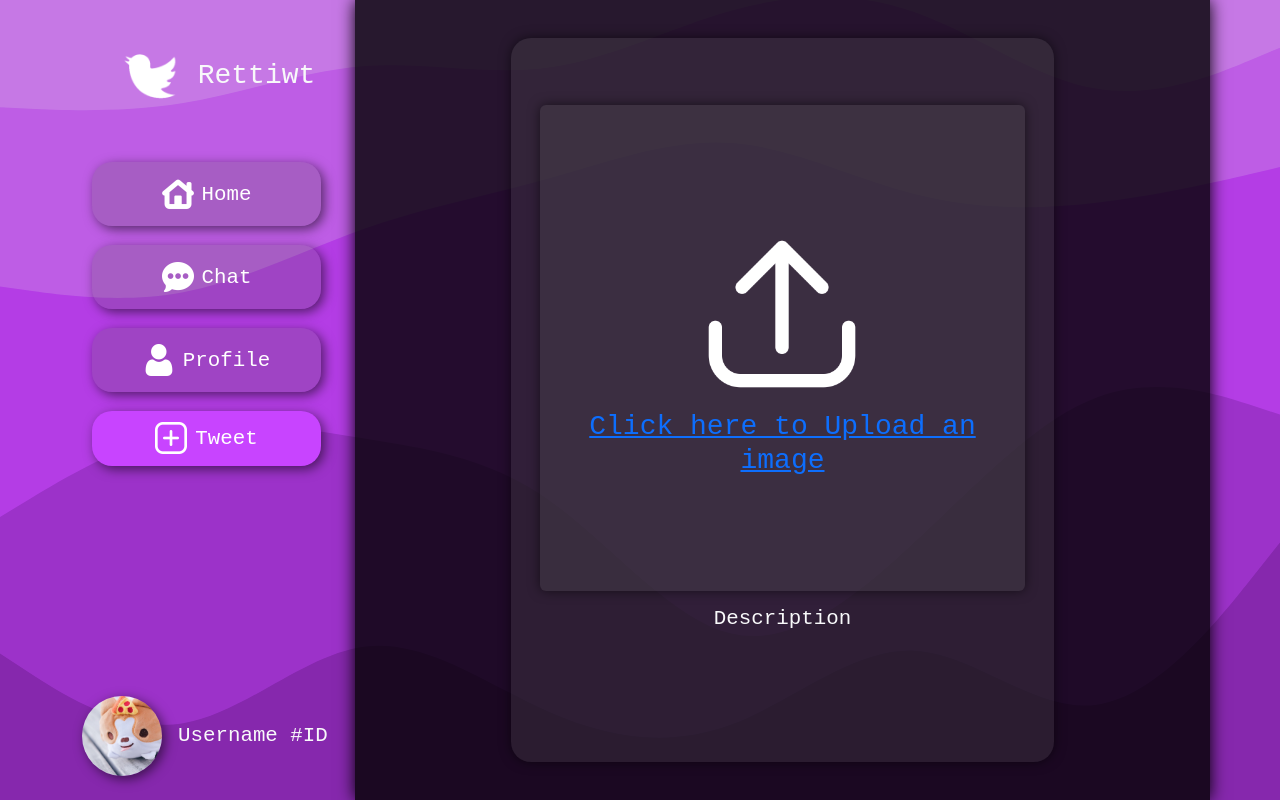
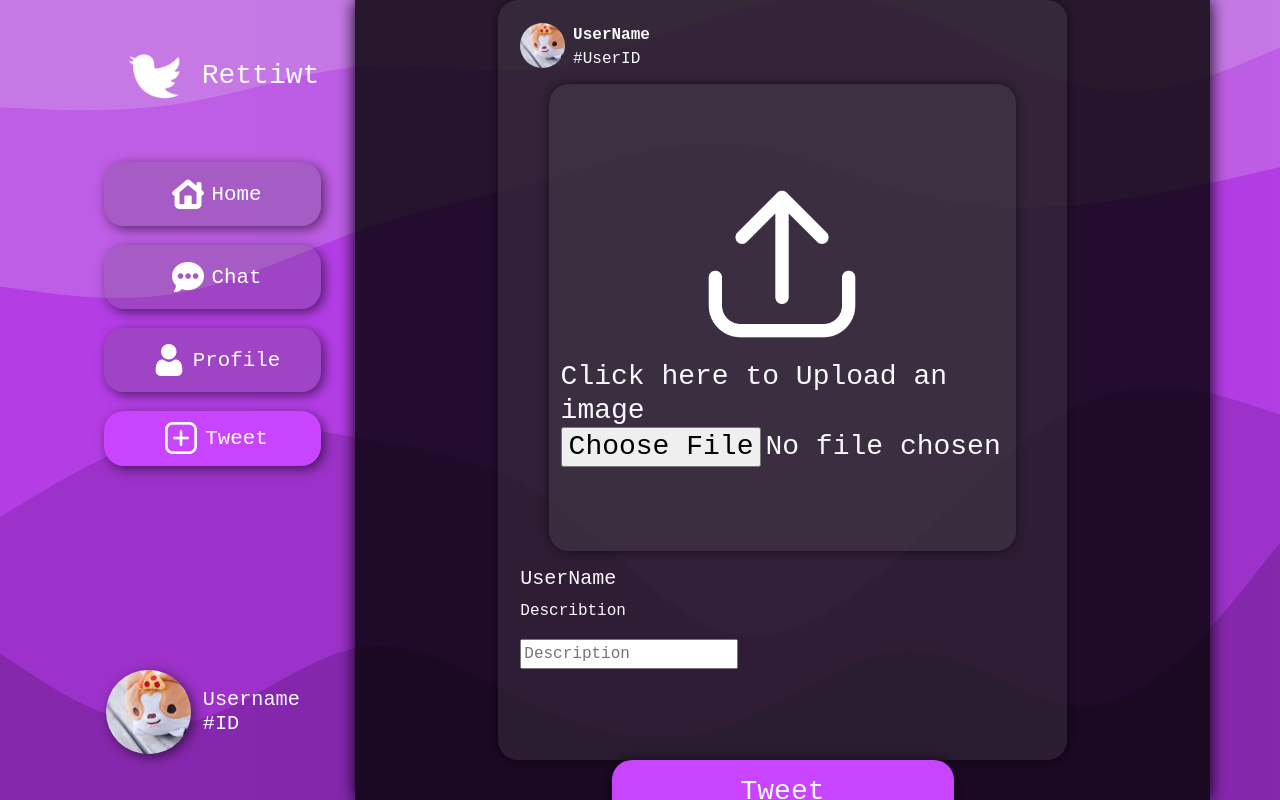
Before and after one commit to Argonaut790/CSCI3100-Project, a React (Create React App) app in the folder frontend/: page /tweet in a window 1280 px wide. Built offline with nearby package versions, Linux system fonts and the light colour scheme.

Commit message:
modify some responsive css layout, still working on post system backend

```diff
--- a/frontend/src/App.js
+++ b/frontend/src/App.js
@@ -14,7 +14,7 @@ const images = ImportAll(
 const TopLeft = () => {
   return (
     <div
-      className="row h3 head d-flex align-items-center justify-content-center"
+      className="row h3 head d-flex flex-row align-items-center justify-content-center"
       id="top-left"
     >
       <img
@@ -23,21 +23,28 @@ const TopLeft = () => {
         id="icon"
         alt="icon"
       />
-      Rettiwt
+      <div id="rettiwt">Rettiwt</div>
     </div>
   );
 };
 
 const User = () => {
   return (
-    <div className="row h4 d-flex align-items-md-center" id="user">
-      <img
-        src={images["user_avatar.jpg"]}
-        className="float-start"
-        id="avatar"
-        alt="avatar"
-      />
-      Username #ID
+    <div className="row h4 m-0 d-flex flex-row align-items-md-center" id="user">
+      <div className="col-md-5 h-100 d-flex align-items-center justify-content-center">
+        <img
+          src={images["user_avatar.jpg"]}
+          className="float-start img-fluid"
+          id="avatar"
+          alt="avatar"
+        />
+      </div>
+      <div className="col-md-7 h-100 d-flex align-items-center">
+        <div className="row d-flex flex-column" id="user-info">
+          <div className="col-md-12 p-0">Username</div>
+          <div className="col-md-12 p-0">#ID</div>
+        </div>
+      </div>
     </div>
   );
 };
@@ -59,7 +66,7 @@ function App() {
         {user ? (
           <Link
             to={`/${id}`}
-            className={`nav-link mask delay-${delay}`}
+            className={`nav-link text-center mask delay-${delay}`}
             style={{ cursor: "pointer" }}
             id={`${id}`}
             ref={navLinkRef}
@@ -69,7 +76,7 @@ function App() {
               className="mr-1 white-img"
               alt={`${id} icon`}
             />
-            {text}
+            <span className="d-none d-md-inline">{text}</span>
           </Link>
         ) : (
           <Link
@@ -84,7 +91,7 @@ function App() {
               className="mr-1 white-img"
               alt={`${id} icon`}
             />
-            {text}
+            <span className="d-none d-md-inline">{text}</span>
           </Link>
         )}
       </li>
@@ -118,8 +125,8 @@ function App() {
           <div className="col-md-3 vh-100" id="nav">
             <div className="container-fluid" id="lhs">
               <TopLeft />
-              <div className="row d-flex" id="nav">
-                <nav className="h4 nav flex-column">
+              <div className="row d-flex m-0" id="nav">
+                <nav className="h4 nav flex-column p-0">
                   <NavItem text="Home" id="home" imgsrc="home" delay="1" />
                   <NavItem text="Chat" id="chat" imgsrc="chat" delay="2" />
                   <NavItem
--- a/frontend/src/components/Profile.js
+++ b/frontend/src/components/Profile.js
@@ -1,11 +1,20 @@
 // import { Component } from "react";
 // import axios from "axios";
 
+import ProfileContent from "./ProfileContent";
+import Search from "./Search";
+
+//function needs to be Capital Letter in the first
 const Profile = () => {
   return (
     <>
-      <div className="col-md" id="content">
-        <div className="container-fluid p-0 h-100">Profile</div>
+      <div className="col-md-6" id="content">
+        <ProfileContent />
+      </div>
+      <div className="col-md-3 vh-100" id="explore">
+        <div className="container-fluid p-0" id="rhs">
+          <Search />
+        </div>
       </div>
     </>
   );
--- /dev/null
+++ b/frontend/src/components/ProfileContent.js
@@ -0,0 +1,39 @@
+import Post from "./Post";
+//function needs to be Capital Letter in the first
+
+const ProfileContent = () => {
+  return (
+    <>
+      <TopMid />
+      <Content />
+    </>
+  );
+};
+
+const TopMid = () => {
+  return (
+    <div className="container-fluid top-p-1" id="top-mid">
+      <div className="row">
+        <div className="h3 head d-flex">💩 Profile</div>
+      </div>
+    </div>
+  );
+};
+
+const Content = () => {
+  return (
+    <div className="container-fluid p-0" id="mid-center">
+      <div className="row d-flex justify-content-center" id="post-list">
+        <Post />
+        <Post />
+        <Post />
+        <Post />
+        <Post />
+        <Post />
+        <Post />
+      </div>
+    </div>
+  );
+};
+
+export default ProfileContent;
--- a/frontend/src/components/Tweet.js
+++ b/frontend/src/components/Tweet.js
@@ -7,41 +7,96 @@ const images = ImportAll(
   require.context("../images", false, /\.(png|jpe?g|svg)$/)
 );
 
+const UserID = () => {
+  return (
+    <div className="post-user-info">
+      <img
+        src={images["user_avatar.jpg"]}
+        className="float-start post-user-avatar"
+        alt="user-avatar"
+      />
+      <div className="d-flex align-items-md-center h-100 m-0 post-user-id">
+        <div class="fw-bold">UserName</div>
+        <div>#UserID</div>
+      </div>
+    </div>
+  );
+};
+
+// const PostDescription = () => {
+//   return (
+//     <div id="post-describtion">
+//       <h5>UserName</h5>
+//       <p>Describtion</p>
+//       <input
+//         type="text"
+//         name="desc"
+//         placeholder="Description"
+//         value={this.state.desc}
+//         onChange={(e) => this.setState({ desc: e.target.value })}
+//       />
+//     </div>
+//   );
+// };
+
 class Tweet extends Component {
   constructor(props) {
     super(props);
 
     this.state = {
-      image: "image",
+      image: null,
       desc: "",
-      tags: "",
     };
 
+    this.handleInputChange = this.handleInputChange.bind(this);
     this.handleSubmit = this.handleSubmit.bind(this);
+  }
+
+  handleInputChange(event) {
+    const target = event.target;
+    // const name = target.name;
+    const value = target.type === "file" ? target.files[0] : target.value;
+
+    console.log(value);
+
+    this.setState({
+      image: value,
+    });
   }
 
   async handleSubmit(e) {
     e.preventDefault();
-    const { image, desc, tags } = this.state;
+    const { image, desc } = this.state;
+
+    // Create a FormData object and append the image file to it
+    const formData = new FormData();
+    formData.append("image", image);
+
+    // Add the description and tags fields to the formData object
+    formData.append("desc", desc);
+
+    console.log(formData);
+    console.log(formData.get("image"));
+    console.log(formData.get("desc"));
+
     try {
-      await axios.post("http://localhost:5500/tweet", {
-        image,
-        desc,
-        tags,
+      await axios.post("http://localhost:5500/tweet", formData, {
+        headers: {
+          "Content-Type": "multipart/form-data",
+        },
       });
 
       console.log("Tweet submitted:", {
         desc: this.state.desc,
-        tags: this.state.tags,
       });
 
       console.log("POST SUCCESSFULLY");
 
       // clear input fields
-      this.setState({ image: "", desc: "", tags: "" });
+      this.setState({ image: null, desc: "" });
     } catch (e) {
       console.log(e);
-      console.log("Can't POST!");
+      console.log("Can't Upload Image!");
     }
   }
 
@@ -53,17 +108,16 @@ class Tweet extends Component {
             <form
               onSubmit={this.handleSubmit}
               action="POST"
-              className="row vh-100 d-flex flex-column justify-content-center align-items-center m-0"
+              className="row vh-100 d-flex justify-content-center align-items-center m-0"
+              enctype="multipart/form-data"
             >
-              <div
-                className="col-md-8 p-0 d-flex justify-content-center align-items-center tweet-mask"
-                id="tweet-section"
-              >
+              <div className="col-md-8 p-0 tweet-mask" id="tweet-section">
+                <div className="text-break post">
+                  <UserID />
                   <div className="container-fluid m-0 p-3 h-100 d-flex flex-column justify-content-center align-items-center m-0">
-                  <a
-                    href="/tweet"
+                    <label
+                      htmlFor="image-upload"
                       className="row m-0 d-flex flex-column justify-content-center align-items-center tweet-mask h3 post-image"
-                    id="upload-image-section"
                     >
                       <img
                         src={images["upload.png"]}
@@ -72,46 +126,37 @@ class Tweet extends Component {
                         alt="upload icon"
                       />
                       <div>Click here to Upload an image</div>
-                  </a>
-                  <div className="row m-0 h4" id="tweet-describtion">
-                    Description
+                      <input
+                        type="file"
+                        id="image-upload"
+                        name="image"
+                        accept="image/*"
+                        onChange={this.handleInputChange}
+                        // style={{ display: "none" }}
+                      />
+                    </label>
+                  </div>
+                  <div id="post-describtion">
+                    <h5>UserName</h5>
+                    <p>Describtion</p>
+                    <input
+                      type="text"
+                      name="desc"
+                      placeholder="Description"
+                      value={this.state.desc}
+                      onChange={(e) => this.setState({ desc: e.target.value })}
+                    />
                   </div>
                 </div>
               </div>
 
-              {/* <div className="col-md-8 p-0">
-                <div className="form-floating">
-                  <input
-                    type="text"
-                    className="form-control"
-                    id="input-section"
-                    placeholder="Description"
-                    value={this.state.desc}
-                    onChange={(e) => this.setState({ desc: e.target.value })}
-                  />
-                  <label htmlFor="input-section">Description</label>
-                </div>
-              </div>
-              <div className="col-md-8 p-0">
-                <div className="form-floating">
-                  <input
-                    type="text"
-                    className="form-control"
-                    id="input-section"
-                    placeholder="Tags"
-                    value={this.state.tags}
-                    onChange={(e) => this.setState({ tags: e.target.value })}
-                  />
-                  <label htmlFor="input-section">Tags</label>
-                </div>
-              </div>
               <button
                 type="submit"
                 className="col-md-8 p-0 d-flex justify-content-center align-items-center text-light h3"
                 id="post-submit"
               >
                 Tweet
-              </button> */}
+              </button>
             </form>
           </div>
         </div>
--- a/frontend/src/index.css
+++ b/frontend/src/index.css
@@ -81,12 +81,17 @@ body {
   flex-wrap: nowrap;
 }
 
+#rettiwt {
+  padding: 0;
+  width: fit-content;
+}
+
 #top-mid {
   border-width: 0 0 1px 0;
   border-color: gray;
   border-style: solid;
   position: sticky;
-  top: 0;
+  top: -1px;
   background-color: black;
   z-index: 1;
 }
@@ -108,9 +113,13 @@ body {
 
 #user {
   position: absolute;
-  bottom: 1rem;
+  bottom: 3rem;
   height: 5rem;
   flex-direction: row;
+}
+
+#user-info {
+  font-size: calc(10px + 0.8vw);
 }
 
 #icon {
@@ -118,14 +127,13 @@ body {
 }
 
 #avatar {
-  height: 100%;
   width: auto;
   aspect-ratio: 1/1;
   object-fit: cover;
   object-position: center;
-  border-radius: 40px;
+  border-radius: 70px;
   padding: 0;
-  margin-right: 1rem;
+  /* margin-right: 1rem; */
   box-shadow: 0.2rem 0.2rem 0.7rem rgb(0 0 0 / 55%);
 }
 
@@ -135,7 +143,7 @@ img {
 }
 
 .mr-1 {
-  margin: 0 0.5rem 0 0;
+  margin: 0 0.5rem;
 }
 
 #post-list {
@@ -247,6 +255,18 @@ img {
   background: #c844ff;
 }
 
+@media (max-height: 650px) {
+  #user {
+    display: none !important;
+  }
+}
+
+@media (max-width: 991px) {
+  #rettiwt {
+    display: none !important;
+  }
+}
+
 @media (max-width: 767px) {
   #nav {
     height: 0 !important;
@@ -268,9 +288,16 @@ img {
     height: 0 !important;
   }
 
+  #top-mid {
+    box-shadow: 0 0rem 1rem rgba(0, 0, 0, 1);
+    border-bottom-left-radius: 20px;
+    border-bottom-right-radius: 20px;
+  }
+
   #content {
     border-style: none;
-    background-color: #0000004d;
+    background-color: transparent;
+    box-shadow: none;
   }
   #mid-center {
     margin: 0 0 10vh 0;
@@ -336,7 +363,6 @@ img {
 /* Tweet page */
 
 #tweet-section {
-  width: auto;
   aspect-ratio: 3/4;
 }
 
```
Also changed, not shown: 2 other files (tests, documents, lock files or other folders). Lines whose indentation alone changed are shown as unchanged.
